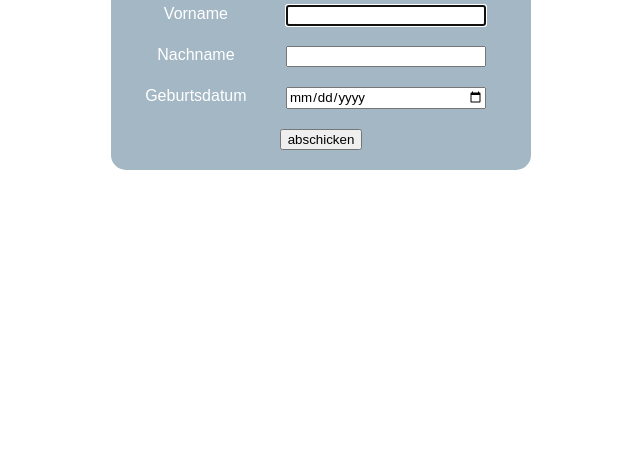
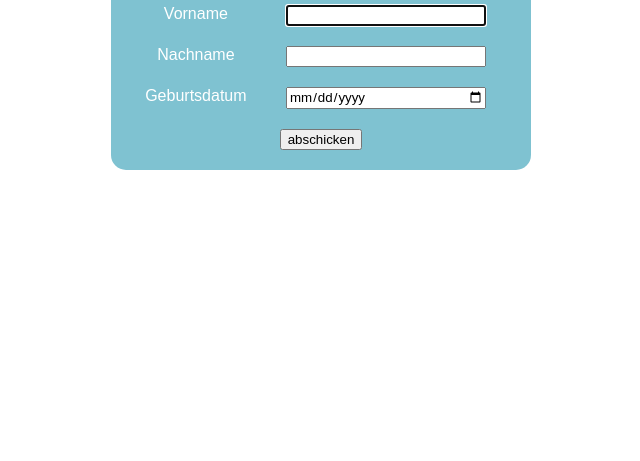
Before and after one commit to charlynuts/mmgk, a plain HTML site: page landing_site.html in a window 1280 px wide. Shown: the part 339-800 px from the top of the page, without its empty margins (319-959 px from the left). Drawn offline with Linux system fonts and the light colour scheme.

Commit message:
Update style_landing.css

```diff
--- a/style_landing.css
+++ b/style_landing.css
@@ -16,8 +16,8 @@ body {
 form {
   text-align: center;
   padding: 10px;
-  background: rgb(74, 112, 139);
-  background: rgba(74, 112, 139, 0.5);
+  background: rgb(0, 133, 163);
+  background: rgba(0, 133, 163, 0.5);
   border-radius: 15px;
 }
 
```
